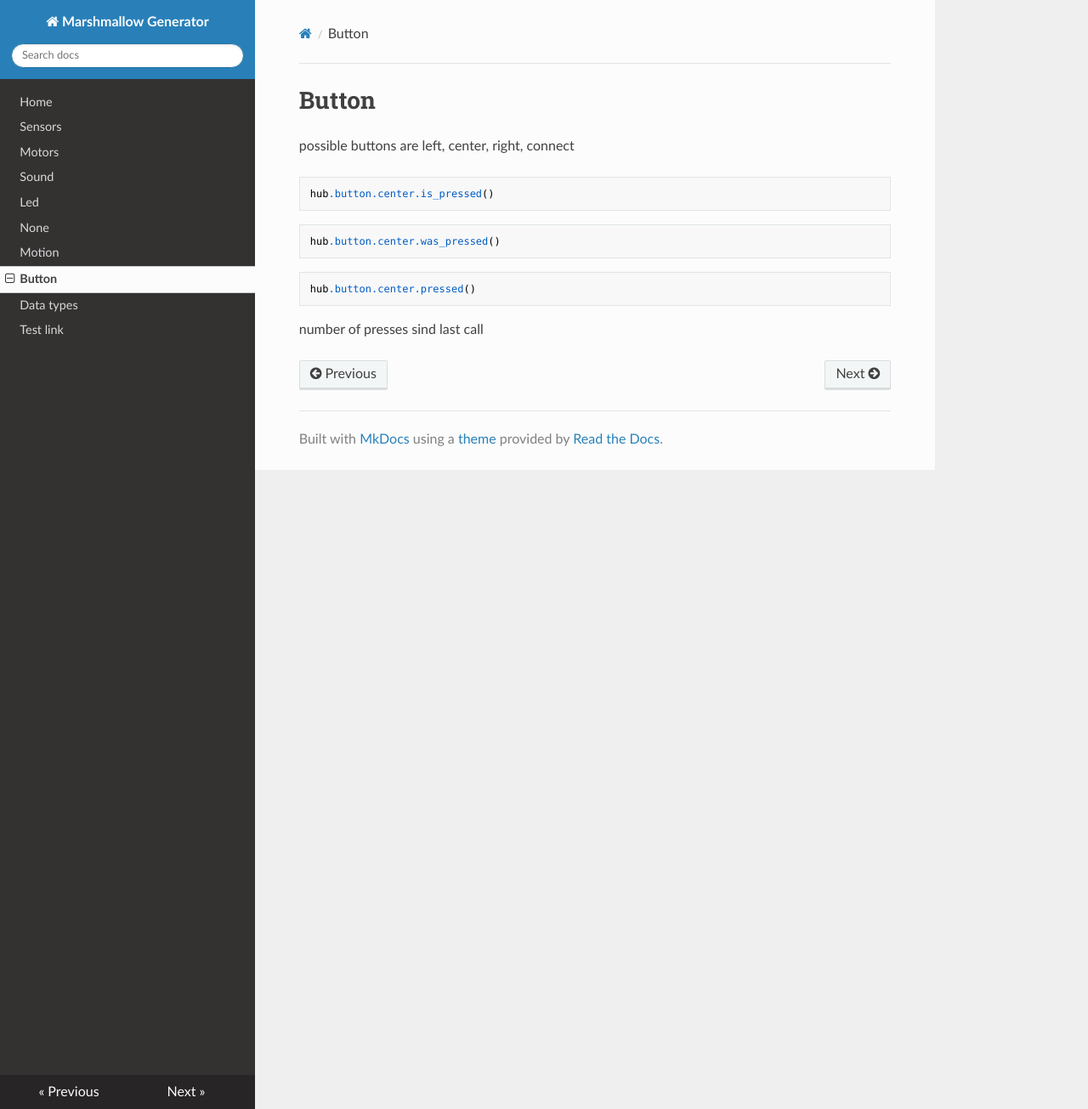
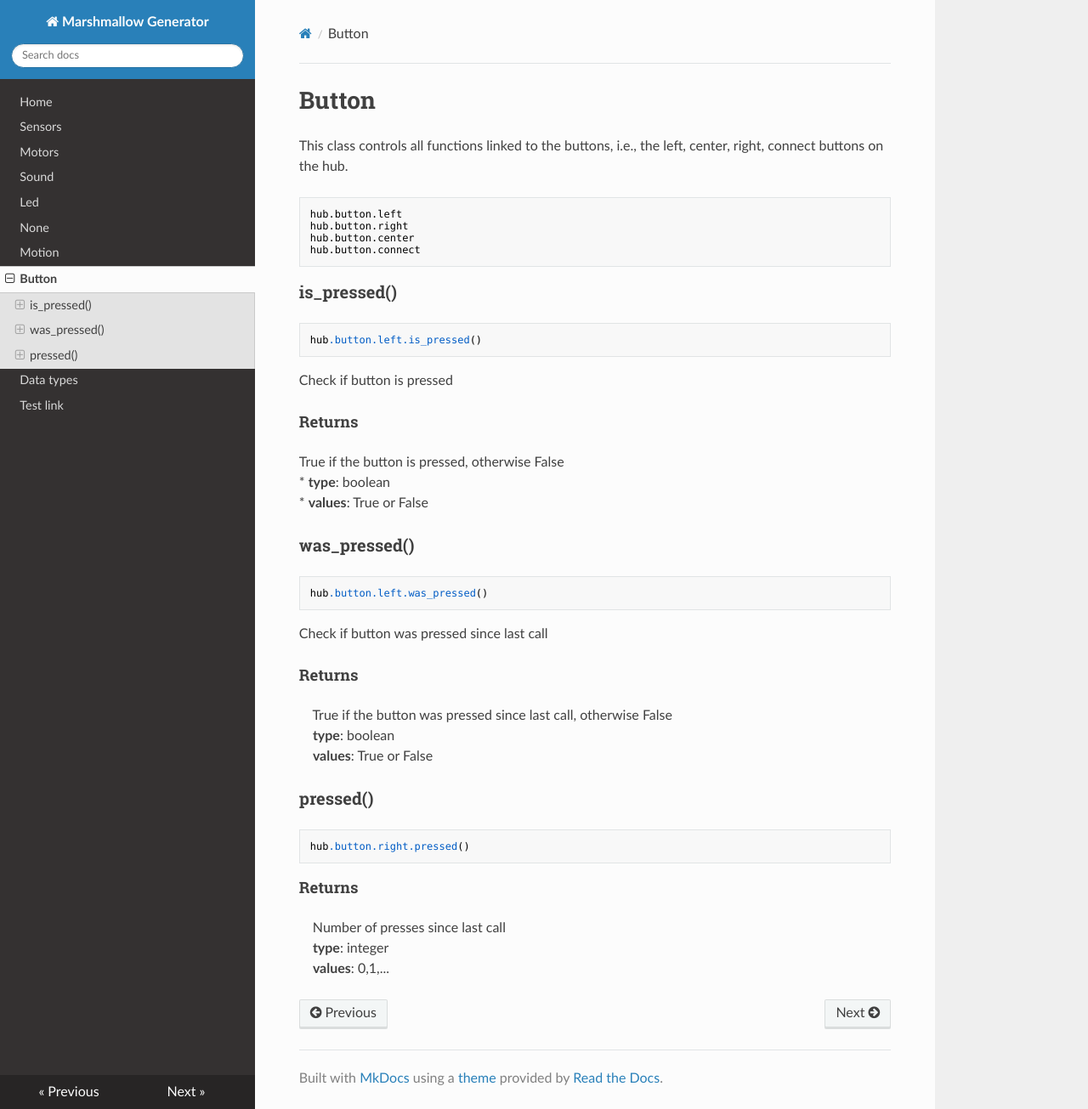
Before and after one commit to NStrijbosch/hub-module-notes, an MkDocs documentation site: the page built from docs/button.md, in a window 1280 px wide and 1305 px high. Shown: the whole window at 85% size. Built offline with MkDocs 1.6.1, drawn with Linux system fonts in a browser that asks for light colours; nearby versions of some CDN libraries.

Commit message:
Update button.md

````diff
--- a/docs/button.md
+++ b/docs/button.md
@@ -1,18 +1,48 @@
-#Button
+# Button
 
-possible buttons are left, center, right, connect
+This class controls all functions linked to the buttons, i.e., the left, center, right, connect buttons on the hub.
 
 ```
-hub.button.center.is_pressed()
+hub.button.left
+hub.button.right
+hub.button.center
+hub.button.connect
 ```
 
+### is_pressed()
 
 ```
-hub.button.center.was_pressed()
+hub.button.left.is_pressed()
 ```
 
+Check if button is pressed
+
+#### Returns
+
+True if the button is pressed, otherwise False </br>
+* __type__: boolean </br>
+* __values__: True or False
+
+
+### was_pressed()
 
 ```
-hub.button.center.pressed()
+hub.button.left.was_pressed()
 ```
-number of presses sind last call
+Check if button was pressed since last call
+
+#### Returns
+
+&emsp; True if the button was pressed since last call, otherwise False </br>
+&emsp; __type__: boolean </br>
+&emsp; __values__: True or False
+
+### pressed()
+```
+hub.button.right.pressed()
+```
+#### Returns
+
+&emsp; Number of presses since last call </br>
+&emsp; __type__: integer </br>
+&emsp; __values__: 0,1,...
````
